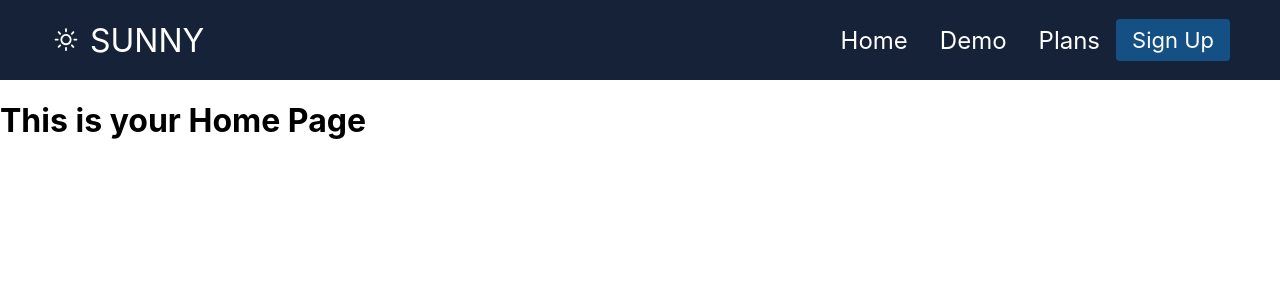
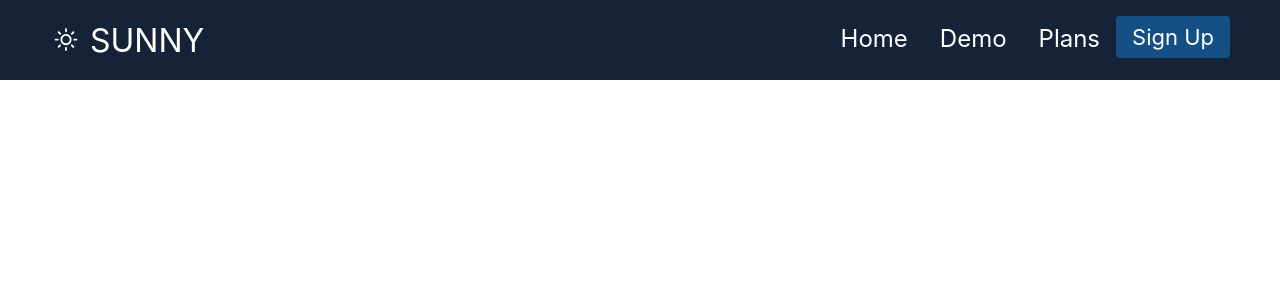
Before and after one commit to niiiiiiiiiiix/data-reporting-platform, a React (Create React App) app: page / in a window 1280 px wide. Shown: the top 300 px of the page. Built offline with nearby package versions, Linux system fonts and the light colour scheme.

Commit message:
Add mobile menu autoclose function after selecting page

```diff
--- a/src/components/HomePage/HomePage.js
+++ b/src/components/HomePage/HomePage.js
@@ -1,11 +1,7 @@
 import React from "react";
 
 const HomePage = () => {
-  return (
-    <div>
-      <h1>This is your Home Page</h1>
-    </div>
-  );
+  return <div></div>;
 };
 
 export default HomePage;
--- a/src/components/NavBar/NavBar.css
+++ b/src/components/NavBar/NavBar.css
@@ -41,10 +41,9 @@
 
 .nav-menu {
   display: flex;
-  align-items: center;
-  justify-content: center;
+  align-items: flex-start;
   list-style: none;
-  justify-content: flex-end;
+  text-align: center;
 }
 
 .nav-links {
@@ -66,16 +65,11 @@
   color: white;
 }
 
-@media screen and (max-width: 960px) {
-  .NavbarItems {
-    position: relative;
-  }
-
+@media screen and (max-width: 767px) {
   .nav-menu {
     display: flex;
     flex-direction: column;
     width: 100%;
-    height: 90vh;
     position: absolute;
     top: 80px;
     left: -100%;
@@ -89,18 +83,19 @@
     opacity: 1;
     transition: all 0.6s ease;
     z-index: 1;
+    padding-left: 0;
   }
 
   .nav-links {
     text-align: center;
     padding: 32px;
+    padding-left: 0;
     width: 100%;
     display: table;
   }
 
   .nav-links:hover {
-    color: #f00946;
-    transform: scale(1.2);
+    color: #ffd1dc;
     transition: all 0.3s ease;
   }
 
@@ -132,11 +127,6 @@
     cursor: pointer;
   }
 
-  .fa-times {
-    color: #fff;
-    font-size: 2rem;
-  }
-
   .nav-btn {
     display: flex;
     justify-content: center;
--- a/src/components/NavBar/NavBar.js
+++ b/src/components/NavBar/NavBar.js
@@ -10,9 +10,10 @@ function NavBar() {
   const [button, setButton] = useState(true);
 
   const handleClick = () => setClick(!click);
+  const closeMobileMenu = () => setClick(false);
 
   const showButton = () => {
-    if (window.innerWidth <= 720) {
+    if (window.innerWidth <= 767) {
       setButton(false);
     } else {
       setButton(true);
@@ -30,17 +31,17 @@ function NavBar() {
         </Link>
         <ul className={click ? "nav-menu active" : "nav-menu"}>
           <li className="nav-item">
-            <Link to="/" className="nav-links">
+            <Link to="/" className="nav-links" onClick={closeMobileMenu}>
               Home
             </Link>
           </li>
           <li className="nav-item">
-            <Link to="/demo" className="nav-links">
+            <Link to="/demo" className="nav-links" onClick={closeMobileMenu}>
               Demo
             </Link>
           </li>
           <li className="nav-item">
-            <Link to="/plans" className="nav-links">
+            <Link to="/plans" className="nav-links" onClick={closeMobileMenu}>
               Plans
             </Link>
           </li>
```
